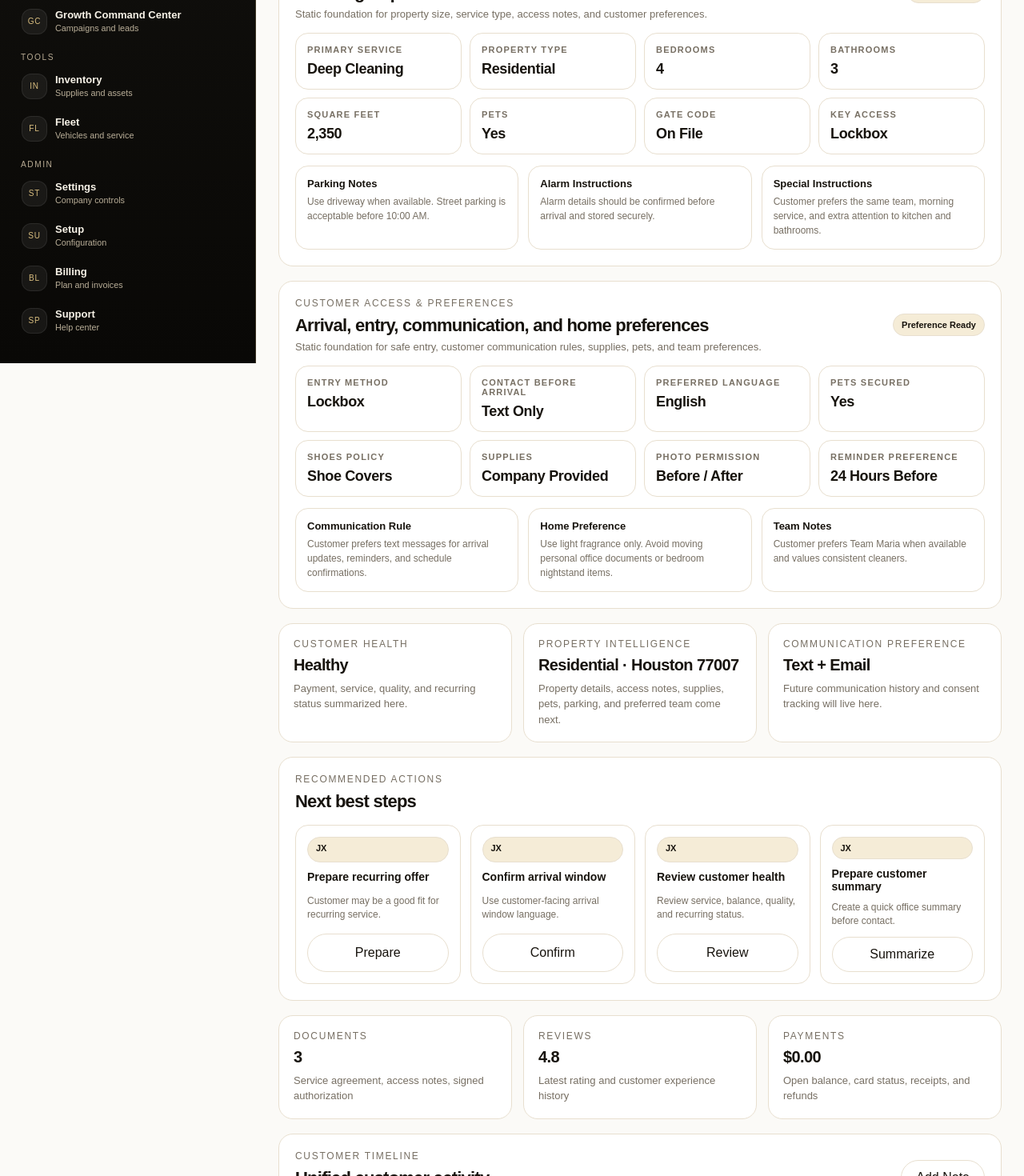
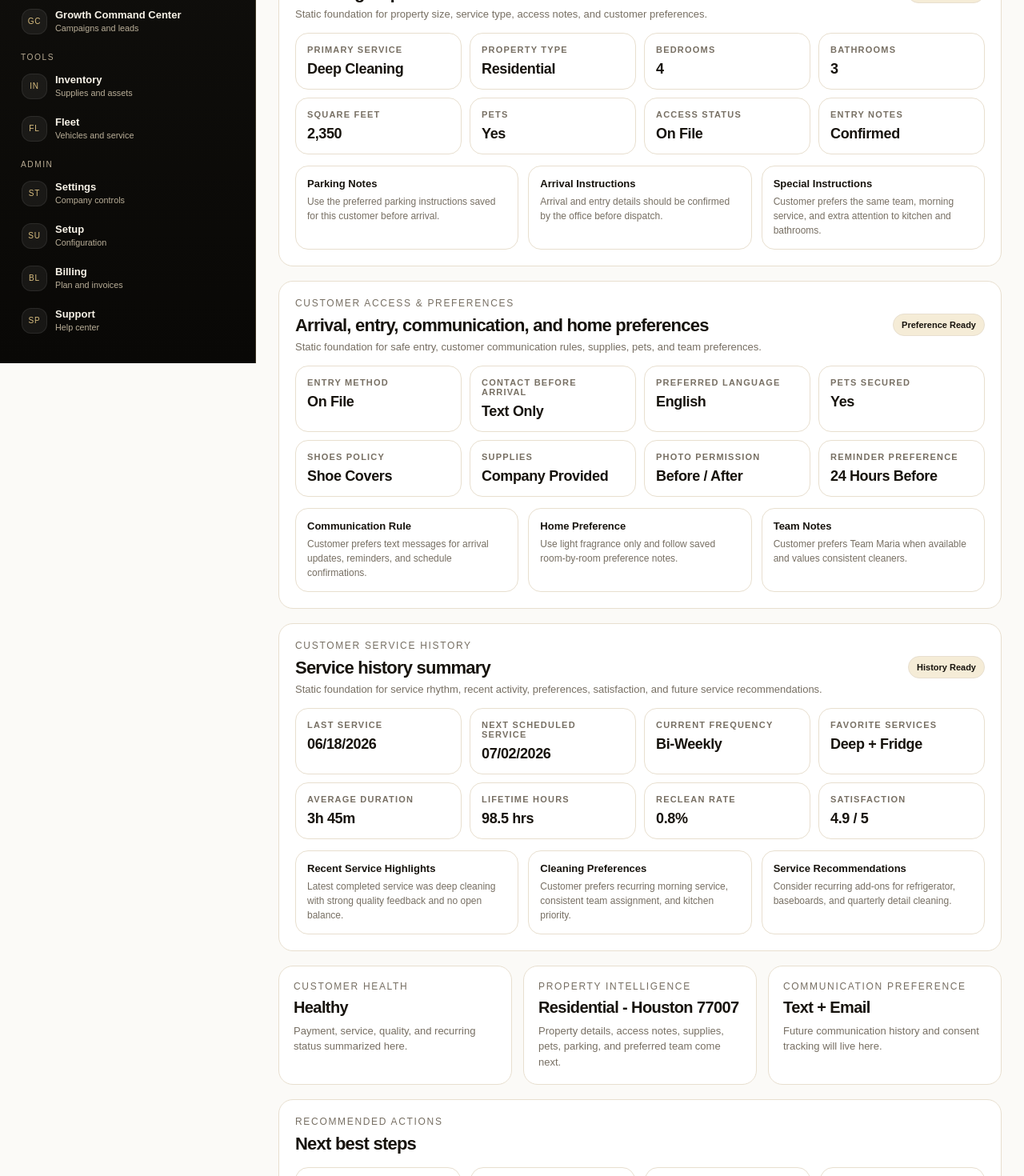
Before and after one commit to 360jarvis/JARVISV4, a Next.js app: page /app/customer-360 in a window 1280 px wide. Shown: the part 980-2450 px from the top of the page at 80% size. Built offline with nearby package versions, Linux system fonts and the light colour scheme.

Commit message:
Add Customer 360 service history foundation

```diff
--- a/components/customers/Customer360Enterprise.tsx
+++ b/components/customers/Customer360Enterprise.tsx
@@ -3,8 +3,8 @@ import type { CustomerRecord } from '../../lib/customers';
 const quickActions = ['New Booking', 'Create Quote', 'Collect Payment', 'Upload Document', 'Add Note', 'Send Email', 'Send SMS', 'Call Customer', 'Quality Review', 'Assistant Summary'];
 
 const timeline = [
-  { type: 'Booking', title: 'Deep Cleaning completed', detail: 'Arrival Window 8:00 AM - 10:00 AM · Team assigned', date: '06/18/2026' },
-  { type: 'Payment', title: 'Payment recorded', detail: 'Card payment matched to latest cleaning', date: '06/18/2026' },
+  { type: 'Booking', title: 'Deep Cleaning completed', detail: 'Arrival Window 8:00 AM - 10:00 AM - Team assigned', date: '06/18/2026' },
+  { type: 'Payment', title: 'Payment recorded', detail: 'Payment matched to latest cleaning', date: '06/18/2026' },
   { type: 'Quote', title: 'Recurring service offer sent', detail: 'Bi-weekly service recommendation prepared', date: '06/12/2026' },
   { type: 'Note', title: 'Customer preference updated', detail: 'Prefers same team and morning arrival window', date: '06/10/2026' }
 ];
@@ -12,7 +12,7 @@ const timeline = [
 const records = [
   { title: 'Documents', value: '3', detail: 'Service agreement, access notes, signed authorization' },
   { title: 'Reviews', value: '4.8', detail: 'Latest rating and customer experience history' },
-  { title: 'Payments', value: '$0.00', detail: 'Open balance, card status, receipts, and refunds' }
+  { title: 'Payments', value: '$0.00', detail: 'Open balance, payment status, receipts, and refunds' }
 ];
 
 const recommendations = [
@@ -40,18 +40,18 @@ const propertyProfile = [
   { label: 'Bathrooms', value: '3' },
   { label: 'Square Feet', value: '2,350' },
   { label: 'Pets', value: 'Yes' },
-  { label: 'Gate Code', value: 'On File' },
-  { label: 'Key Access', value: 'Lockbox' }
+  { label: 'Access Status', value: 'On File' },
+  { label: 'Entry Notes', value: 'Confirmed' }
 ];
 
 const serviceNotes = [
-  { title: 'Parking Notes', detail: 'Use driveway when available. Street parking is acceptable before 10:00 AM.' },
-  { title: 'Alarm Instructions', detail: 'Alarm details should be confirmed before arrival and stored securely.' },
+  { title: 'Parking Notes', detail: 'Use the preferred parking instructions saved for this customer before arrival.' },
+  { title: 'Arrival Instructions', detail: 'Arrival and entry details should be confirmed by the office before dispatch.' },
   { title: 'Special Instructions', detail: 'Customer prefers the same team, morning service, and extra attention to kitchen and bathrooms.' }
 ];
 
 const accessPreferences = [
-  { label: 'Entry Method', value: 'Lockbox' },
+  { label: 'Entry Method', value: 'On File' },
   { label: 'Contact Before Arrival', value: 'Text Only' },
   { label: 'Preferred Language', value: 'English' },
   { label: 'Pets Secured', value: 'Yes' },
@@ -63,8 +63,25 @@ const accessPreferences = [
 
 const preferenceNotes = [
   { title: 'Communication Rule', detail: 'Customer prefers text messages for arrival updates, reminders, and schedule confirmations.' },
-  { title: 'Home Preference', detail: 'Use light fragrance only. Avoid moving personal office documents or bedroom nightstand items.' },
+  { title: 'Home Preference', detail: 'Use light fragrance only and follow saved room-by-room preference notes.' },
   { title: 'Team Notes', detail: 'Customer prefers Team Maria when available and values consistent cleaners.' }
+];
+
+const serviceHistory = [
+  { label: 'Last Service', value: '06/18/2026' },
+  { label: 'Next Scheduled Service', value: '07/02/2026' },
+  { label: 'Current Frequency', value: 'Bi-Weekly' },
+  { label: 'Favorite Services', value: 'Deep + Fridge' },
+  { label: 'Average Duration', value: '3h 45m' },
+  { label: 'Lifetime Hours', value: '98.5 hrs' },
+  { label: 'Reclean Rate', value: '0.8%' },
+  { label: 'Satisfaction', value: '4.9 / 5' }
+];
+
+const serviceHistoryNotes = [
+  { title: 'Recent Service Highlights', detail: 'Latest completed service was deep cleaning with strong quality feedback and no open balance.' },
+  { title: 'Cleaning Preferences', detail: 'Customer prefers recurring morning service, consistent team assignment, and kitchen priority.' },
+  { title: 'Service Recommendations', detail: 'Consider recurring add-ons for refrigerator, baseboards, and quarterly detail cleaning.' }
 ];
 
 export default function Customer360Enterprise({ customer }: { customer: CustomerRecord }) {
@@ -96,7 +113,7 @@ export default function Customer360Enterprise({ customer }: { customer: Customer
           <div>
             <p className="kicker" style={{ margin: 0 }}>{customer.id}</p>
             <h1 style={{ margin: '8px 0 8px', fontSize: 36, letterSpacing: '-0.05em', lineHeight: 1 }}>{customer.name}</h1>
-            <p style={{ margin: 0, color: 'var(--jarvixx-muted)', fontSize: 14 }}>{customer.phone} · {customer.email}</p>
+            <p style={{ margin: 0, color: 'var(--jarvixx-muted)', fontSize: 14 }}>{customer.phone} - {customer.email}</p>
           </div>
 
           <div style={{ display: 'flex', gap: 10, flexWrap: 'wrap' }}>
@@ -187,9 +204,35 @@ export default function Customer360Enterprise({ customer }: { customer: Customer
         </div>
       </section>
 
+      <section className="lux-card" style={{ padding: 20 }}>
+        <div style={{ display: 'flex', justifyContent: 'space-between', gap: 12, alignItems: 'center', flexWrap: 'wrap' }}>
+          <div>
+            <p className="kicker" style={{ margin: 0 }}>Customer Service History</p>
+            <h2 style={{ margin: '8px 0 0', fontSize: 22, letterSpacing: '-0.035em' }}>Service history summary</h2>
+            <p style={{ margin: '6px 0 0', color: 'var(--jarvixx-muted)', fontSize: 13 }}>Static foundation for service rhythm, recent activity, preferences, satisfaction, and future service recommendations.</p>
+          </div>
+          <Tag tone="gold">History Ready</Tag>
+        </div>
+
+        <div style={{ display: 'grid', gridTemplateColumns: 'repeat(4, minmax(0, 1fr))', gap: 10, marginTop: 16 }}>
+          {serviceHistory.map((item) => (
+            <Metric key={item.label} label={item.label} value={item.value} />
+          ))}
+        </div>
+
+        <div style={{ display: 'grid', gridTemplateColumns: 'repeat(3, minmax(0, 1fr))', gap: 12, marginTop: 14 }}>
+          {serviceHistoryNotes.map((note) => (
+            <article key={note.title} style={{ border: '1px solid var(--jarvixx-border)', borderRadius: 16, padding: 14, background: '#fff' }}>
+              <strong style={{ display: 'block', fontSize: 13 }}>{note.title}</strong>
+              <span style={{ display: 'block', marginTop: 6, color: 'var(--jarvixx-muted)', fontSize: 12, lineHeight: 1.5 }}>{note.detail}</span>
+            </article>
+          ))}
+        </div>
+      </section>
+
       <section style={{ display: 'grid', gridTemplateColumns: '1fr 1fr 1fr', gap: 14 }}>
         <Panel title="Customer Health" value={isPastDue ? 'Needs Attention' : 'Healthy'} detail="Payment, service, quality, and recurring status summarized here." />
-        <Panel title="Property Intelligence" value={`${customer.propertyType} · ${customer.city} ${customer.zip}`} detail="Property details, access notes, supplies, pets, parking, and preferred team come next." />
+        <Panel title="Property Intelligence" value={`${customer.propertyType} - ${customer.city} ${customer.zip}`} detail="Property details, access notes, supplies, pets, parking, and preferred team come next." />
         <Panel title="Communication Preference" value="Text + Email" detail="Future communication history and consent tracking will live here." />
       </section>
 
```
